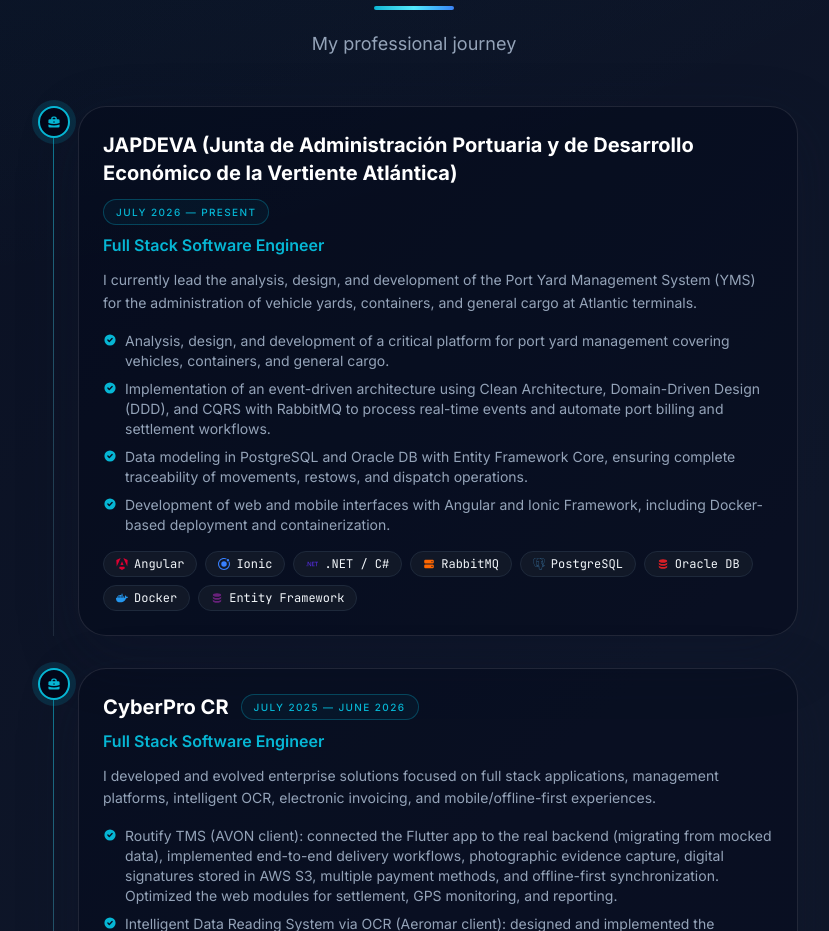
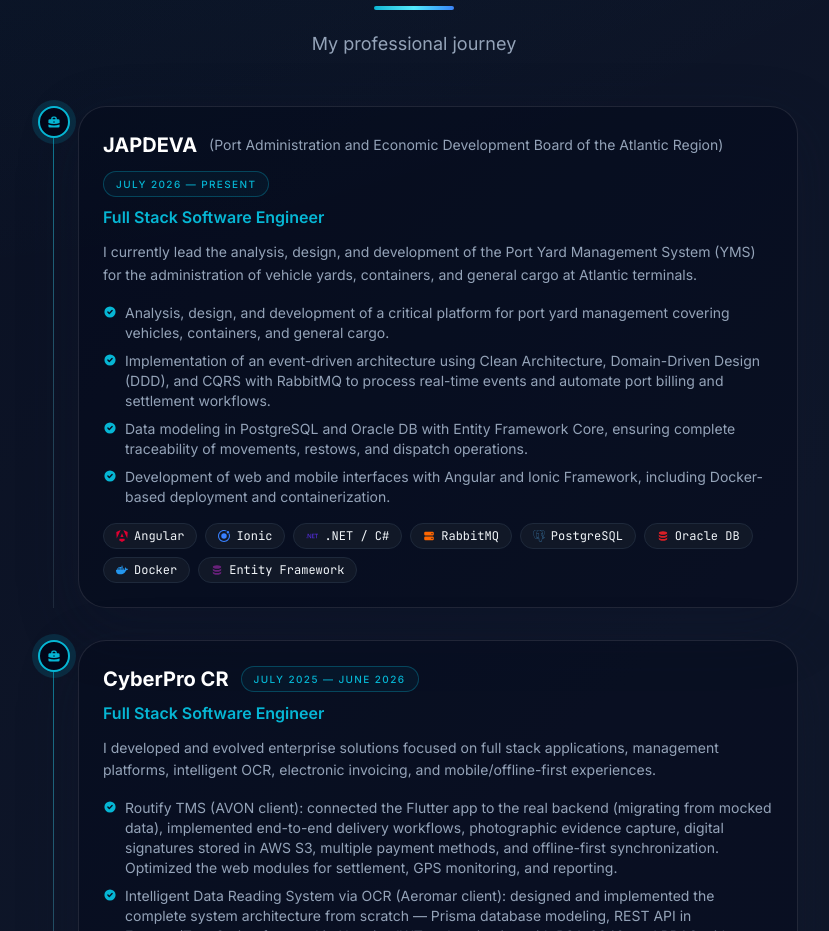
Before and after one commit to JesnerMM/portafolio, a Next.js app: page / in a window 1280 px wide. Shown: the part 1920-2851 px from the top of the page, without its empty margins (226-1055 px from the left). Built offline with nearby package versions, Linux system fonts and the light colour scheme.

Commit message:
fix: translate JAPDEVA company detail

```diff
--- a/src/components/sections/ExperienceSection.tsx
+++ b/src/components/sections/ExperienceSection.tsx
@@ -6,7 +6,7 @@
 import { useLanguage } from "@/components/providers/LanguageProvider";
 
 export default function ExperienceSection() {
-  const { t } = useLanguage();
+  const { t, language } = useLanguage();
 
   return (
     <section id="experiencia" className="px-4 py-20">
@@ -18,7 +18,12 @@
 
         <div className="space-y-8">
           {experiences.map((exp, index) => (
-            <TimelineItem key={exp.company} experience={exp} index={index} />
+            <TimelineItem
+              key={exp.company}
+              experience={exp}
+              index={index}
+              language={language}
+            />
           ))}
         </div>
       </div>
--- a/src/components/ui/TimelineItem.tsx
+++ b/src/components/ui/TimelineItem.tsx
@@ -8,11 +8,13 @@
 interface TimelineItemProps {
   experience: ExperienceItem;
   index: number;
+  language: "en" | "es";
 }
 
 export default function TimelineItem({
   experience,
   index,
+  language,
 }: TimelineItemProps) {
   return (
     <motion.div
@@ -31,6 +33,11 @@
       <div className="rounded-[28px] border border-white/10 bg-slate-950/40 p-6 shadow-[0_20px_60px_rgba(15,23,42,0.32)] transition-all duration-300 hover:-translate-y-0.5 hover:border-primary/40 hover:shadow-[0_30px_80px_rgba(6,182,212,0.08)]">
         <div className="mb-2 flex flex-wrap items-center gap-3">
           <h3 className="text-xl font-bold text-white">{experience.company}</h3>
+          {experience.companyDetail && (
+            <span className="text-sm text-text-secondary">
+              ({experience.companyDetail[language]})
+            </span>
+          )}
           <span className="rounded-full border border-primary/30 bg-primary/5 px-3 py-1 text-[10px] font-medium uppercase tracking-[0.14em] text-primary">
             {experience.period}
           </span>
--- a/src/data/experience.ts
+++ b/src/data/experience.ts
@@ -18,8 +18,11 @@
 
 export const experiences: ExperienceItem[] = [
   {
-    company:
-      "JAPDEVA (Junta de Administración Portuaria y de Desarrollo Económico de la Vertiente Atlántica)",
+    company: "JAPDEVA",
+    companyDetail: {
+      en: "Port Administration and Economic Development Board of the Atlantic Region",
+      es: "Junta de Administración Portuaria y de Desarrollo Económico de la Vertiente Atlántica",
+    },
     role: "Full Stack Software Engineer",
     period: "July 2026 — Present",
     description:
--- a/src/types/index.ts
+++ b/src/types/index.ts
@@ -39,6 +39,10 @@
 
 export interface ExperienceItem {
   company: string;
+  companyDetail?: {
+    en: string;
+    es: string;
+  };
   role: string;
   period: string;
   description: string;
```
